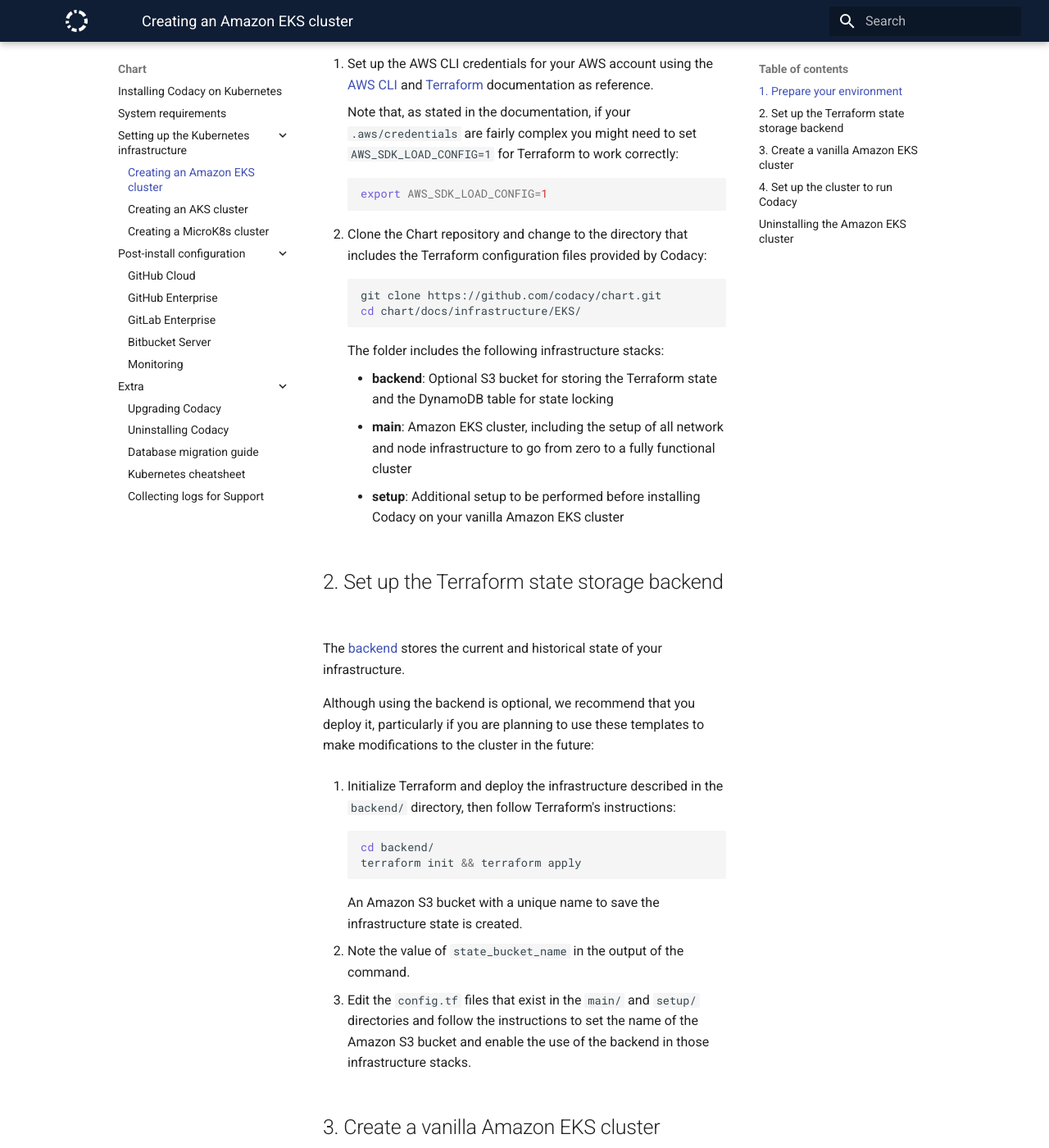
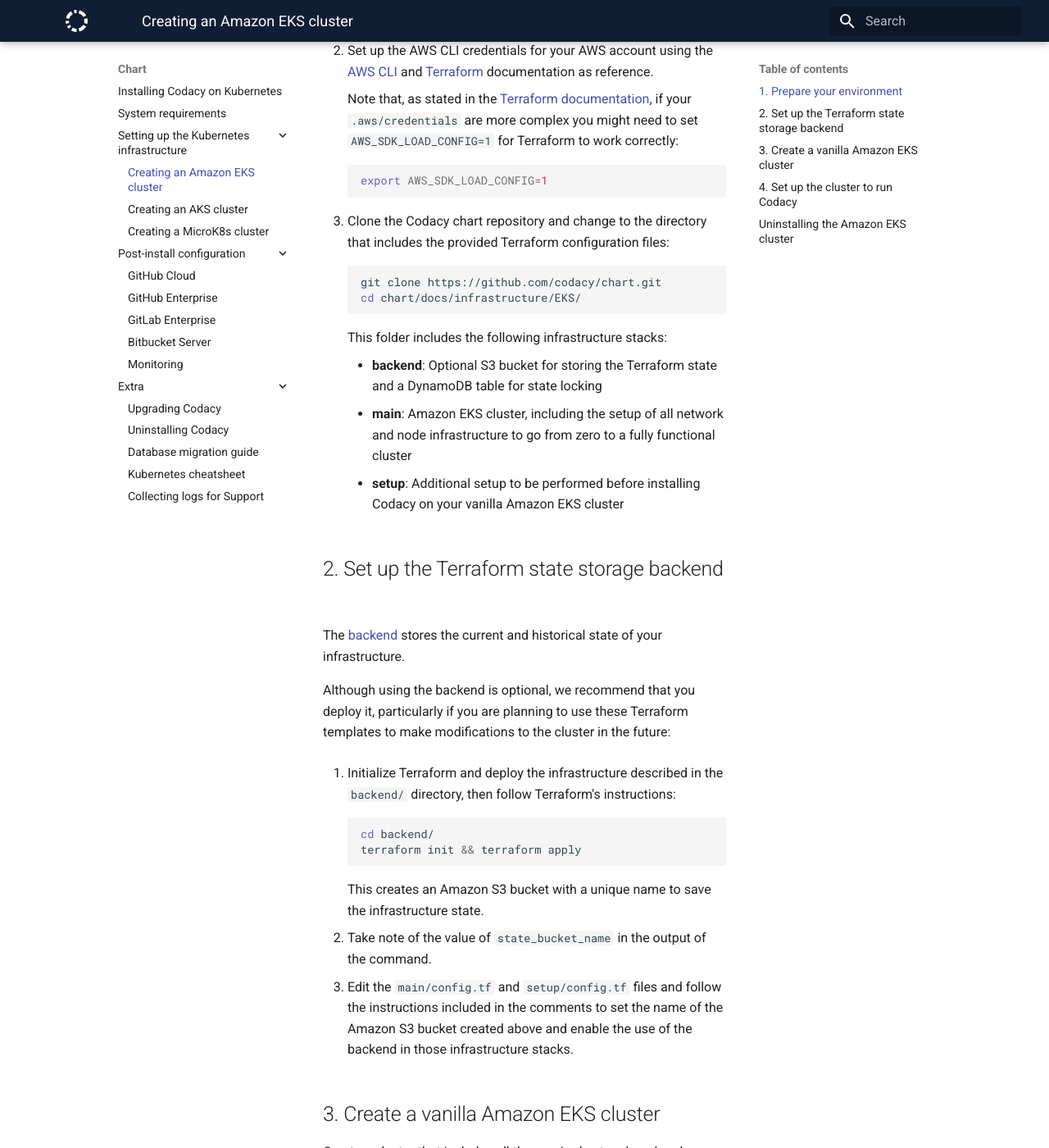
Before and after one commit to codacy/chart, an MkDocs documentation site: the page built from docs/infrastructure/eks-quickstart.md, in a window 1280 px wide and 1400 px high, scrolled down 511 px. Shown: the whole window at 82% size. Built offline with MkDocs 1.6.1 and Material for MkDocs 9.7.7, drawn with Linux system fonts in a browser that asks for light colours; some of the changed text lies outside the part shown.

Commit message:
Small edits and improvements to eks-quickstart.md

````diff
--- a/docs/infrastructure/eks-quickstart.md
+++ b/docs/infrastructure/eks-quickstart.md
@@ -1,35 +1,35 @@
 # Creating an Amazon EKS cluster
 
 Follow the steps below to set up an Amazon EKS cluster from scratch, including all the necessary underlying infrastructure, using Terraform.
-
-Before you continue, make sure you have the following tools installed in your machine.
-
--   [Git](https://git-scm.com/book/en/v2/Getting-Started-Installing-Git) version >= 2.0.0
--   [AWS CLI](https://docs.aws.amazon.com/cli/latest/userguide/install-cliv1.html) version 1
--   [Terraform](https://learn.hashicorp.com/terraform/getting-started/install.html) version >= 0.12
 
 ## 1. Prepare your environment
 
 Prepare your environment to set up the Amazon EKS cluster:
 
-1.  Set up the AWS CLI credentials for your AWS account using the [AWS CLI](https://docs.aws.amazon.com/polly/latest/dg/setup-aws-cli.html) and [Terraform](https://www.terraform.io/docs/providers/aws/index.html) documentation as reference.
+1.  Make sure that you have the following tools installed on your machine:
 
-    Note that, as stated in the documentation, if your `.aws/credentials` are fairly complex you might need to set `AWS_SDK_LOAD_CONFIG=1` for Terraform to work correctly:
+    -   [Git](https://git-scm.com/book/en/v2/Getting-Started-Installing-Git) version >= 2.0.0
+    -   [AWS CLI](https://docs.aws.amazon.com/cli/latest/userguide/install-cliv1.html) version 1
+    -   [Terraform](https://learn.hashicorp.com/terraform/getting-started/install.html) version >= 0.12
+
+2.  Set up the AWS CLI credentials for your AWS account using the [AWS CLI](https://docs.aws.amazon.com/polly/latest/dg/setup-aws-cli.html) and [Terraform](https://www.terraform.io/docs/providers/aws/index.html) documentation as reference.
+
+    Note that, as stated in the [Terraform documentation](https://www.terraform.io/docs/providers/aws/index.html#shared-credentials-file), if your `.aws/credentials` are more complex you might need to set `AWS_SDK_LOAD_CONFIG=1` for Terraform to work correctly:
 
     ```bash
     export AWS_SDK_LOAD_CONFIG=1
     ```
 
-2.  Clone the Chart repository and change to the directory that includes the Terraform configuration files provided by Codacy:
+3.  Clone the Codacy chart repository and change to the directory that includes the provided Terraform configuration files:
 
     ```bash
     git clone https://github.com/codacy/chart.git
     cd chart/docs/infrastructure/EKS/
     ```
 
-    The folder includes the following infrastructure stacks:
+    This folder includes the following infrastructure stacks:
 
-    -   **backend**: Optional S3 bucket for storing the Terraform state and the DynamoDB table for state locking
+    -   **backend**: Optional S3 bucket for storing the Terraform state and a DynamoDB table for state locking
     -   **main**: Amazon EKS cluster, including the setup of all network and node infrastructure to go from zero to a fully functional cluster
     -   **setup**: Additional setup to be performed before installing Codacy on your vanilla Amazon EKS cluster
 
@@ -37,7 +37,7 @@
 
 The [backend](https://www.terraform.io/docs/backends/index.html) stores the current and historical state of your infrastructure.
 
-Although using the backend is optional, we recommend that you deploy it, particularly if you are planning to use these templates to make modifications to the cluster in the future:
+Although using the backend is optional, we recommend that you deploy it, particularly if you are planning to use these Terraform templates to make modifications to the cluster in the future:
 
 1.  Initialize Terraform and deploy the infrastructure described in the `backend/` directory, then follow Terraform's instructions:
 
@@ -46,11 +46,11 @@
     terraform init && terraform apply
     ```
 
-    An Amazon S3 bucket with a unique name to save the infrastructure state is created.
+    This creates an Amazon S3 bucket with a unique name to save the infrastructure state.
 
-2.  Note the value of `state_bucket_name` in the output of the command.
+2.  Take note of the value of `state_bucket_name` in the output of the command.
 
-3.  Edit the `config.tf` files that exist in the `main/` and `setup/` directories and follow the instructions to set the name of the Amazon S3 bucket and enable the use of the backend in those infrastructure stacks.
+3.  Edit the `main/config.tf` and `setup/config.tf` files and follow the instructions included in the comments to set the name of the Amazon S3 bucket created above and enable the use of the backend in those infrastructure stacks.
 
 ## 3. Create a vanilla Amazon EKS cluster
 
@@ -67,9 +67,9 @@
 
 2.  Consider if you want to tailor the cluster to your needs by customizing the cluster configuration.
 
-    The cluster configuration (such as the type/number of nodes, network CIDRs, etc.) is exposed as variables in the [`main/variables.tf`](https://github.com/codacy/chart/blob/master/docs/infrastructure/EKS/main/variables.tf) file.
+    The cluster configuration (such as the type and number of nodes, network CIDRs, etc.) is exposed as variables in the `main/variables.tf` file.
 
-    To customize the defaults of that file we recommend that you use a [variable definitions file](https://www.terraform.io/docs/configuration/variables.html#variable-definitions-tfvars-files) by setting the variables in a file named `terraform.tfvars` in the directory `main/`. The following is an example `terraform.tfvars`:
+    To customize the defaults of that file we recommend that you use a [variable definitions file](https://www.terraform.io/docs/configuration/variables.html#variable-definitions-tfvars-files) and set the variables in a file named `terraform.tfvars` in the directory `main/`. The following is an example `terraform.tfvars`:
 
     ```text
     some_key = "a_string_value"
@@ -114,7 +114,7 @@
     terraform init && terraform apply
     ```
 
-2.  To connect to the Kubernetes Dashboard, run:
+2.  Connect to the Kubernetes Dashboard:
 
     ```bash
     kubectl proxy
````
Also changed, not shown: other parts of docs/infrastructure/eks-quickstart.md (+9 -5 lines).
